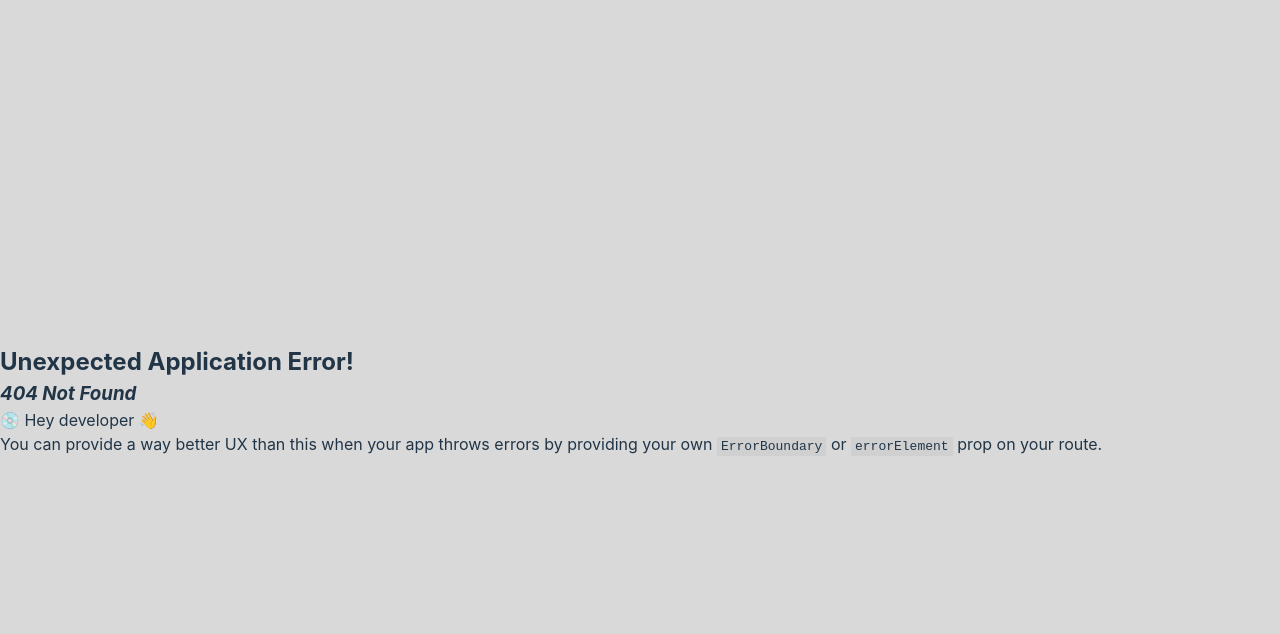
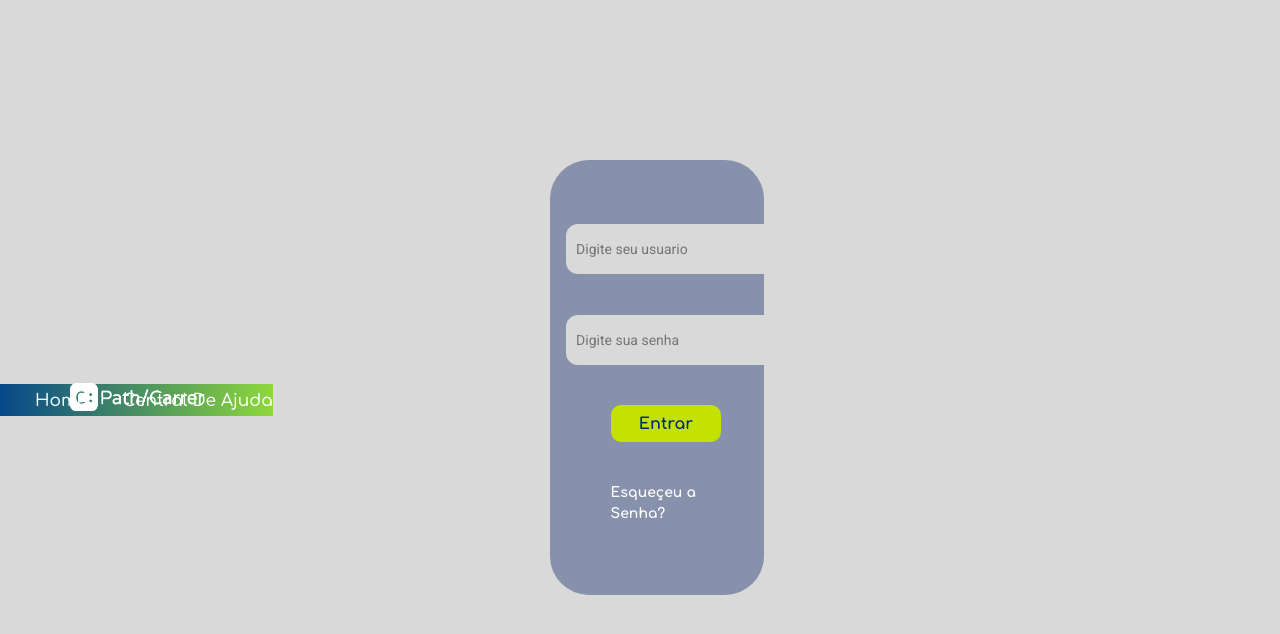
Before and after one commit to AlisonMartinss/Path-Directory---Front, a React (Vite) app in the folder PathDirectory/: page /Login in a window 1280 px wide. Before the commit this address had no page. Shown: the top 634 px of the page. Built offline with nearby package versions, Linux system fonts and the light colour scheme.

Commit message:
trabalhando em cima do loby

```diff
--- a/PathDirectory/index.html
+++ b/PathDirectory/index.html
@@ -5,7 +5,7 @@
     <link rel="icon" type="image/svg+xml" href="/vite.svg" />
     <meta name="viewport" content="width=device-width, initial-scale=1.0" />
     <link rel="stylesheet" href="../PathDirectory/src/index.css">
-    <link rel="icon" href="./public/Midias/LOGO.png" sizes="32x32" />
+    <link rel="icon" href="./public/Midias/LOGO.ico" sizes="32x32" />
     <title>Path/Carrer</title>
   </head>
   <body >
--- a/PathDirectory/src/App.jsx
+++ b/PathDirectory/src/App.jsx
@@ -1,6 +1,6 @@
 /* MINHAS IMPORTAÇÕES */
 import Home from '../src/Pages/Home/Home'
-import Mainnn from '../src/Pages/Home2/main'
+import Login from '../src/Pages/Login/Login'
 
 /* ROTAAS */
 import {createBrowserRouter, createRoutesFromElements,RouterProvider, Route} from 'react-router-dom'
@@ -14,6 +14,7 @@ const browserRouter =
 createBrowserRouter(createRoutesFromElements(
 <Route path="/">
   <Route index element={<Home/>}/>
+  <Route path="/Login" element={<Login/>}/>
 
 </Route>
 ))
--- a/PathDirectory/src/Pages/Home/Home.jsx
+++ b/PathDirectory/src/Pages/Home/Home.jsx
@@ -8,7 +8,7 @@ import Mainnn from '../Home2/main'
 function Home() {
 return(
 <>
- <header className='cabecalhoA'> <Home2 n1={"Área Do Usuario"} L1={"https://www.youtube.com/watch?v=dt4D0pvizAQ"} n2={"Quem Somos"} n3={"Central De Ajuda"}/> </header>
+ <header className='cabecalhoA'> <Home2 n1={"Área Do Usuario"} L1={"http://localhost:5173/Login"} n2={"Quem Somos"} n3={"Central De Ajuda"}/> </header>
  <main><Mainnn/></main>
 </>
 )}
--- a/PathDirectory/src/Pages/Home2/main.css
+++ b/PathDirectory/src/Pages/Home2/main.css
@@ -17,7 +17,7 @@ background-color: #8791ab63;
 
 .slogan{
     color: rgb(255, 255, 255);
-    background-color:#2d6ba9 ;
+    background-color:#174292bd ;
     padding-left: 3.5%;
     padding-right: 4%;
     padding-top: 1.5%;
@@ -158,7 +158,7 @@ gap: 45px;
 
     border-radius: 12px;
 
-    background-color:#2d6ba9;
+    background-color:#8791AB;
     color: #ffffff;
 
     font-size: 20px;
--- a/PathDirectory/src/Pages/Login.jsx
+++ /dev/null
@@ -1,3 +0,0 @@
-function Login () {
-
-}
--- /dev/null
+++ b/PathDirectory/src/Pages/Login/Login.css
@@ -0,0 +1,113 @@
+@import url('https://fonts.googleapis.com/css2?family=Comfortaa:wght@300..700&family=Roboto:ital,wght@0,100;0,300;0,400;0,500;0,700;0,900;1,100;1,300;1,400;1,500;1,700;1,900&family=Urbanist:ital,wght@0,100..900;1,100..900&display=swap');
+
+*{
+    margin: 0;
+    padding: 0;
+
+}
+
+.form{
+
+    width: 50%;
+
+    display: flex;
+    flex-direction: column;
+    justify-content: center;
+
+    position: absolute;
+    left: 43%;
+    top: 20%;
+
+}
+
+.form_form{
+    display: flex;
+    flex-direction: column;
+    justify-content: center;
+
+    background-color: #8791AB;
+
+    width: 28%;
+
+    gap: 40px;
+    padding-top: 10%;
+    padding-left: 2.4%;
+    padding-right: 3%;
+    padding-bottom: 11%;
+
+    border-radius: 39px
+
+}
+
+.form_neto{
+    display: flex;
+    flex-direction: column;
+    justify-content: center;
+
+    width: 5%;
+
+    gap: 5px;
+}
+
+.inside_input{
+
+    background-color: #D9D9D9;
+
+    width: 265px;
+    height: 50px;
+
+    border-radius: 12px;
+    border: none;
+
+    font-family: "Roboto", system-ui;
+    font-weight: 400;
+    font-style: normal;
+    font-size: 14px;
+
+    padding-left: 10px;
+
+    margin: 4%;
+}
+
+.inside_entrar{
+    padding-top: 7%;
+    padding-bottom: 7%;
+    padding-left: 21%;
+    padding-right: 21%;
+
+    border-radius: 10px;
+    border: none;
+
+    font-family: "Comfortaa", sans-serif;
+    font-optical-sizing: none;
+    font-weight: 800;
+    font-style: normal;
+
+    font-size: 16px;
+
+    background-color: #c4e104;
+    color: #032885
+
+}
+
+.entrar_b{
+
+    margin-left: 25%;
+}
+
+.esqueceu{
+
+    font-family: "Comfortaa", sans-serif;
+    font-optical-sizing: none;
+    font-weight: 800;
+    font-style: normal;
+
+    color: #ffffff;
+
+    padding-left: 25%;
+
+    font-size: 14px;
+
+
+
+}
--- /dev/null
+++ b/PathDirectory/src/Pages/Login/Login.jsx
@@ -0,0 +1,39 @@
+import Home2 from "../Home2/Home2";
+import '../Login/Login.css'
+
+function Login () {
+    return(
+<div >
+    <header><Home2 n2={"Home"} L2={"http://localhost:5173"} n3={"Central De Ajuda"}/></header>
+    <main>
+        <div className="form">
+            <form className="form_form"  action="">
+                <div className="form_neto">
+                    <input className="inside_input"  type="text" id="user" placeholder="Digite seu usuario" required
+                    maxlength="25" minlength="15"/>
+                </div>
+
+                <div className="form_neto">
+                    <input className="inside_input"  type="password" id="password" placeholder="Digite sua senha"
+                    maxlength="30" minlength="12"/>
+                </div>
+
+                <div className="entrar_b">
+                    <button type="submit" className="inside_entrar">Entrar</button>
+                </div>
+
+                <a href="" className="esqueceu">Esqueçeu a Senha?</a>
+
+            </form>
+        </div>
+    </main>
+
+
+
+</div>
+
+
+ )
+}
+
+export default Login;
```
